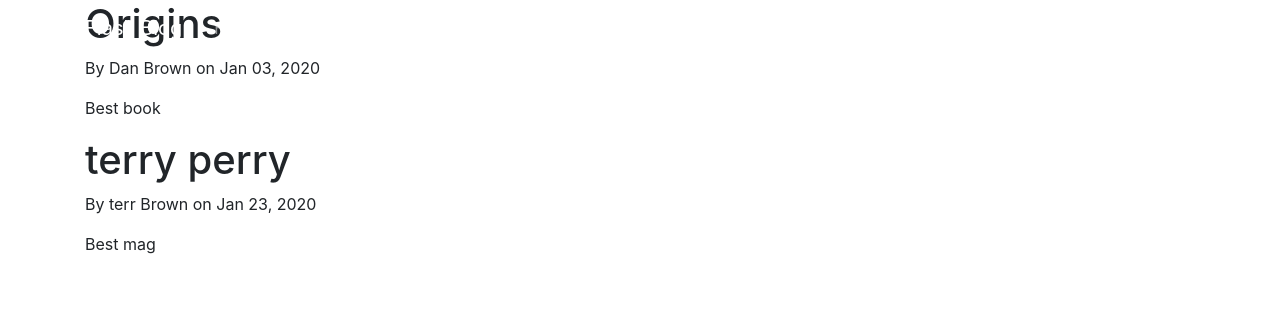
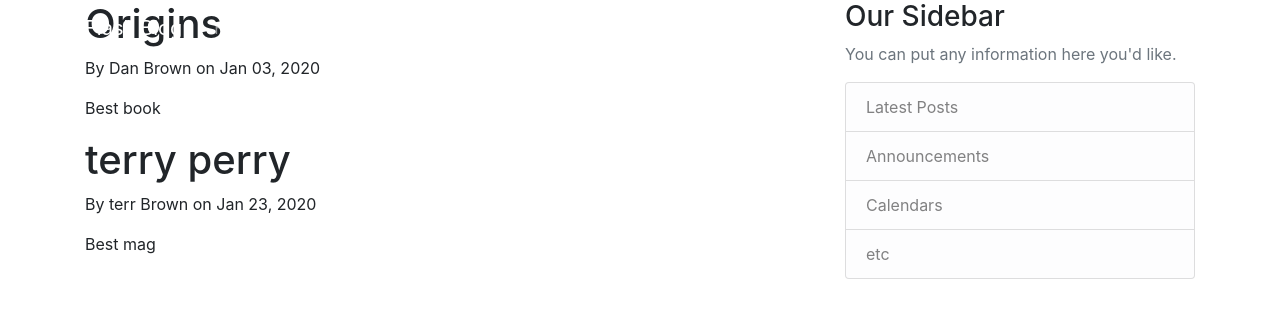
Before and after one commit to dracangelo/blog, a Flask app: page / in a window 1280 px wide. Shown: the top 318 px of the page. Run offline with Flask 2, Linux system fonts and the light colour scheme; some libraries are stand-ins or nearby versions.

Commit message:
added a css file

```diff
--- a/templates/layout.html
+++ b/templates/layout.html
@@ -34,9 +34,26 @@
           </div>
         </nav>
       </header>
-    <div class="container">
-        {% block content %}{% endblock %}
-    </div>
+      <main role="main" class="container">
+        <div class="row">
+          <div class="col-md-8">
+            {% block content %}{% endblock %}
+          </div>
+          <div class="col-md-4">
+            <div class="content-section">
+              <h3>Our Sidebar</h3>
+              <p class='text-muted'>You can put any information here you'd like.
+                <ul class="list-group">
+                  <li class="list-group-item list-group-item-light">Latest Posts</li>
+                  <li class="list-group-item list-group-item-light">Announcements</li>
+                  <li class="list-group-item list-group-item-light">Calendars</li>
+                  <li class="list-group-item list-group-item-light">etc</li>
+                </ul>
+              </p>
+            </div>
+          </div>
+        </div>
+      </main>
 
 
     <script src="https://code.jquery.com/jquery-3.4.1.slim.min.js" integrity="sha384-J6qa4849blE2+poT4WnyKhv5vZF5SrPo0iEjwBvKU7imGFAV0wwj1yYfoRSJoZ+n" crossorigin="anonymous"></script>
```
Also changed, not shown: static/css/main.css (added).
